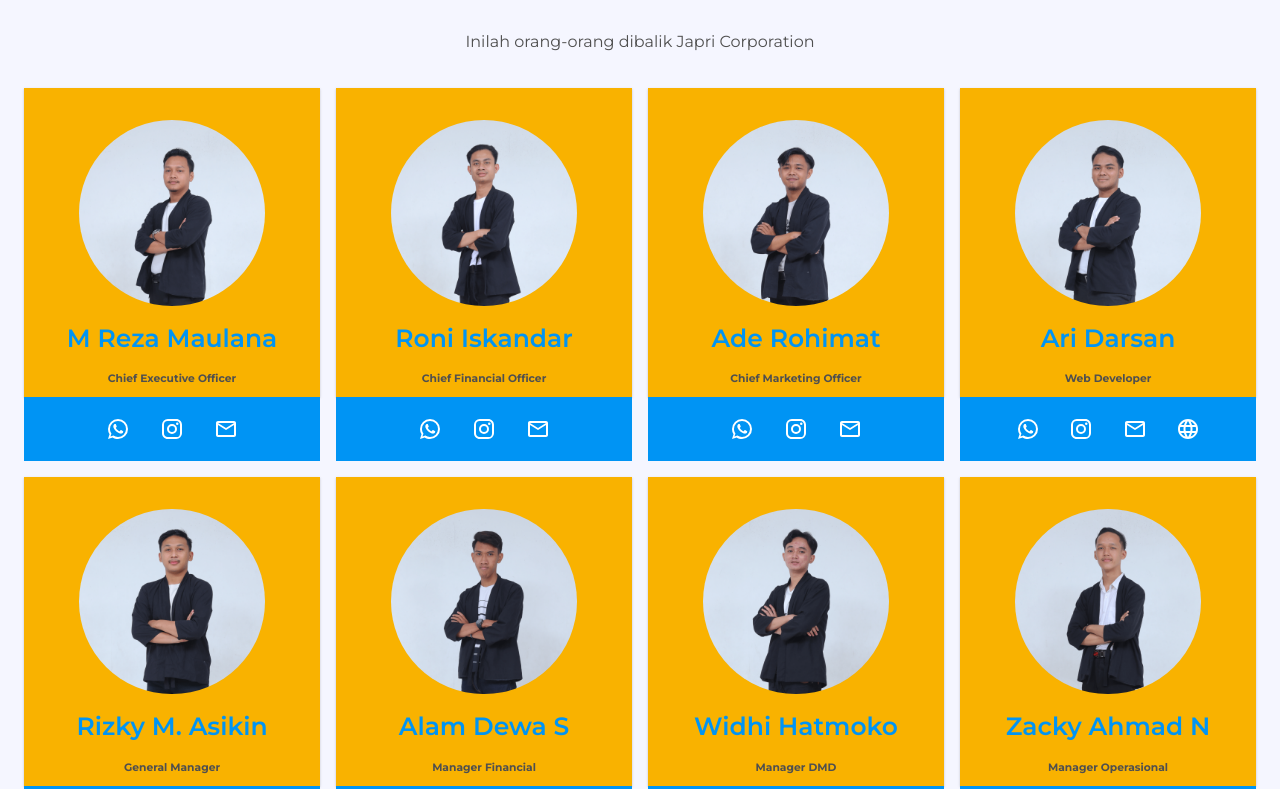
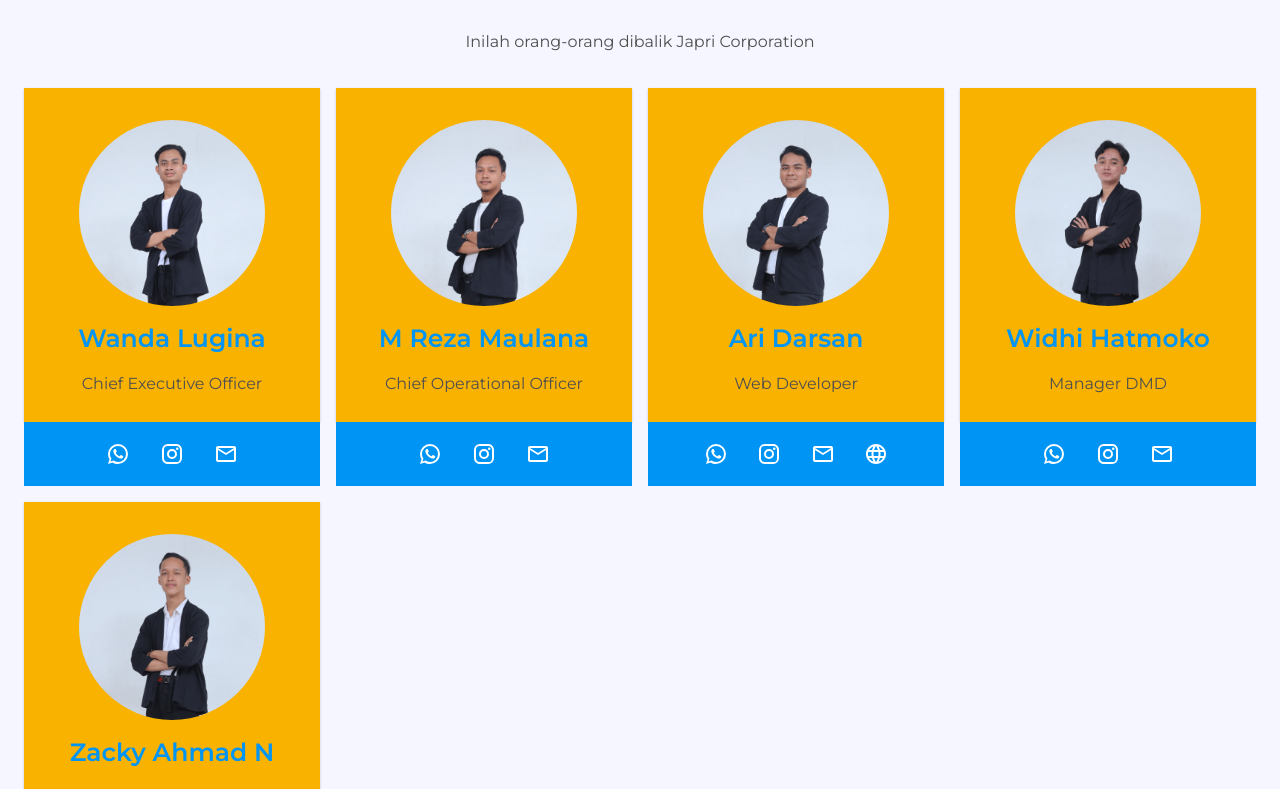
Before and after one commit to aridarsan/japri-corp, a React (Create React App) app: page /about in a window 1280 px wide. Shown: the part 1485-2274 px from the top of the page. Built offline with nearby package versions, Linux system fonts and the light colour scheme; what react-swipeable-views-utils would draw is missing.

Commit message:
edit direksi

```diff
--- a/src/Components/Direksi.js
+++ b/src/Components/Direksi.js
@@ -10,21 +10,30 @@
 import InstagramIcon from '@material-ui/icons/Instagram';
 import MailOutlineIcon from '@material-ui/icons/MailOutline';
 import LanguageIcon from '@material-ui/icons/Language';
-// import wanda from '../Images/direksi/wanda.png';
+import wanda from '../Images/direksi/roni.png';
 // import ahmad from '../Images/direksi/ahmad.png';
-import roni from '../Images/direksi/roni.png';
+// import roni from '../Images/direksi/roni.png';
 import reza from '../Images/direksi/reza.png';
-import ade from '../Images/direksi/ade.png';
+// import ade from '../Images/direksi/ade.png';
 import ari from '../Images/direksi/ari.png';
-import alam from '../Images/direksi/alam.png';
+// import alam from '../Images/direksi/alam.png';
 import widi from '../Images/direksi/widi.png';
 import zacky from '../Images/direksi/zacky.png';
-import asikin from '../Images/direksi/asikin.png';
+// import asikin from '../Images/direksi/asikin.png';
 
 const tim = [
   {
+    nama: 'Wanda Lugina',
+    jabatan: 'Chief Executive Officer',
+    foto: wanda,
+    whatsapp: 'https://wa.me/6282216017320',
+    instagram: 'https://www.instagram.com/wandalugina/',
+    email: 'mailto:wandalugina@gmail.com',
+    web: '',
+  },
+  {
     nama: 'M Reza Maulana',
-    jabatan: 'Chief Executive Officer',
+    jabatan: 'Chief Operational Officer',
     foto: reza,
     whatsapp: 'https://wa.me/6285720705717',
     instagram: 'https://www.instagram.com/rezamaulard/',
@@ -32,32 +41,23 @@
     web: '',
   },
   // {
-  //   nama: 'Wanda Lugina',
-  //   jabatan: 'Chief Executive Officer',
-  //   foto: wanda,
-  //   whatsapp: 'https://wa.me/6282216017320',
-  //   instagram: 'https://www.instagram.com/wandalugina/',
-  //   email: 'mailto:wandalugina@gmail.com',
+  //   nama: 'Roni Iskandar',
+  //   jabatan: 'Chief Financial Officer',
+  //   foto: roni,
+  //   whatsapp: 'https://wa.me/6281222651518',
+  //   instagram: 'https://www.instagram.com/roni_iskan/',
+  //   email: 'mailto:roniiskan0409@gmail.com',
   //   web: '',
   // },
-  {
-    nama: 'Roni Iskandar',
-    jabatan: 'Chief Financial Officer',
-    foto: roni,
-    whatsapp: 'https://wa.me/6281222651518',
-    instagram: 'https://www.instagram.com/roni_iskan/',
-    email: 'mailto:roniiskan0409@gmail.com',
-    web: '',
-  },
-  {
-    nama: 'Ade Rohimat',
-    jabatan: 'Chief Marketing Officer',
-    foto: ade,
-    whatsapp: 'https://wa.me/6287773148887',
-    instagram: 'https://www.instagram.com/aderohimat62/',
-    email: 'mailto:aderohimat163@gmail.com',
-    web: '',
-  },
+  // {
+  //   nama: 'Ade Rohimat',
+  //   jabatan: 'Chief Marketing Officer',
+  //   foto: ade,
+  //   whatsapp: 'https://wa.me/6287773148887',
+  //   instagram: 'https://www.instagram.com/aderohimat62/',
+  //   email: 'mailto:aderohimat163@gmail.com',
+  //   web: '',
+  // },
   // {
   //   nama: 'Muchamad Ahmad M',
   //   jabatan: 'Digital Marketing dan Desain',
@@ -76,24 +76,24 @@
     email: 'mailto:aridarsan09@gmail.com',
     web: 'https://aridarsan.netlify.app',
   },
-  {
-    nama: 'Rizky M. Asikin',
-    jabatan: 'General Manager',
-    foto: asikin,
-    whatsapp: 'https://wa.me/6285161060648',
-    instagram: 'https://www.instagram.com/rzkyaskn',
-    email: 'mailto:rizky.asikin123@gmail.com',
-    web: '',
-  },
-  {
-    nama: 'Alam Dewa S',
-    jabatan: 'Manager Financial',
-    foto: alam,
-    whatsapp: 'https://wa.me/6285794673613',
-    instagram: 'https://www.instagram.com/alamdewa26_',
-    email: 'mailto:dewalam26@gmail.com',
-    web: '',
-  },
+  // {
+  //   nama: 'Rizky M. Asikin',
+  //   jabatan: 'General Manager',
+  //   foto: asikin,
+  //   whatsapp: 'https://wa.me/6285161060648',
+  //   instagram: 'https://www.instagram.com/rzkyaskn',
+  //   email: 'mailto:rizky.asikin123@gmail.com',
+  //   web: '',
+  // },
+  // {
+  //   nama: 'Alam Dewa S',
+  //   jabatan: 'Manager Financial',
+  //   foto: alam,
+  //   whatsapp: 'https://wa.me/6285794673613',
+  //   instagram: 'https://www.instagram.com/alamdewa26_',
+  //   email: 'mailto:dewalam26@gmail.com',
+  //   web: '',
+  // },
   {
     nama: 'Widhi Hatmoko',
     jabatan: 'Manager DMD',
@@ -166,12 +166,12 @@
                         {item.nama}
                       </h4>
 
-                      <h6
+                      <p
                         className='direksi'
                         style={{ textAlign: 'center', color: '#4f4f4f' }}
                       >
                         {item.jabatan}
-                      </h6>
+                      </p>
                     </Grid>
                   </Grid>
                 </CardContent>
```
